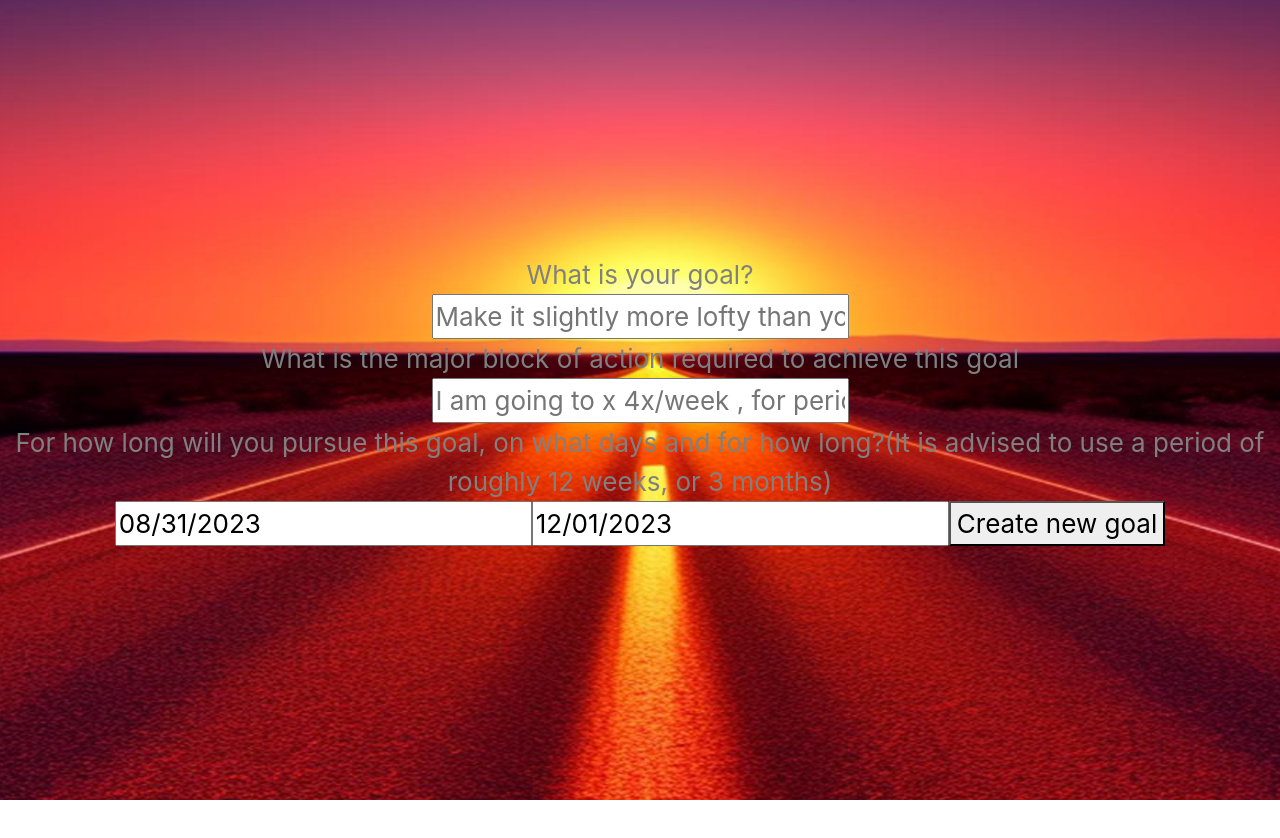
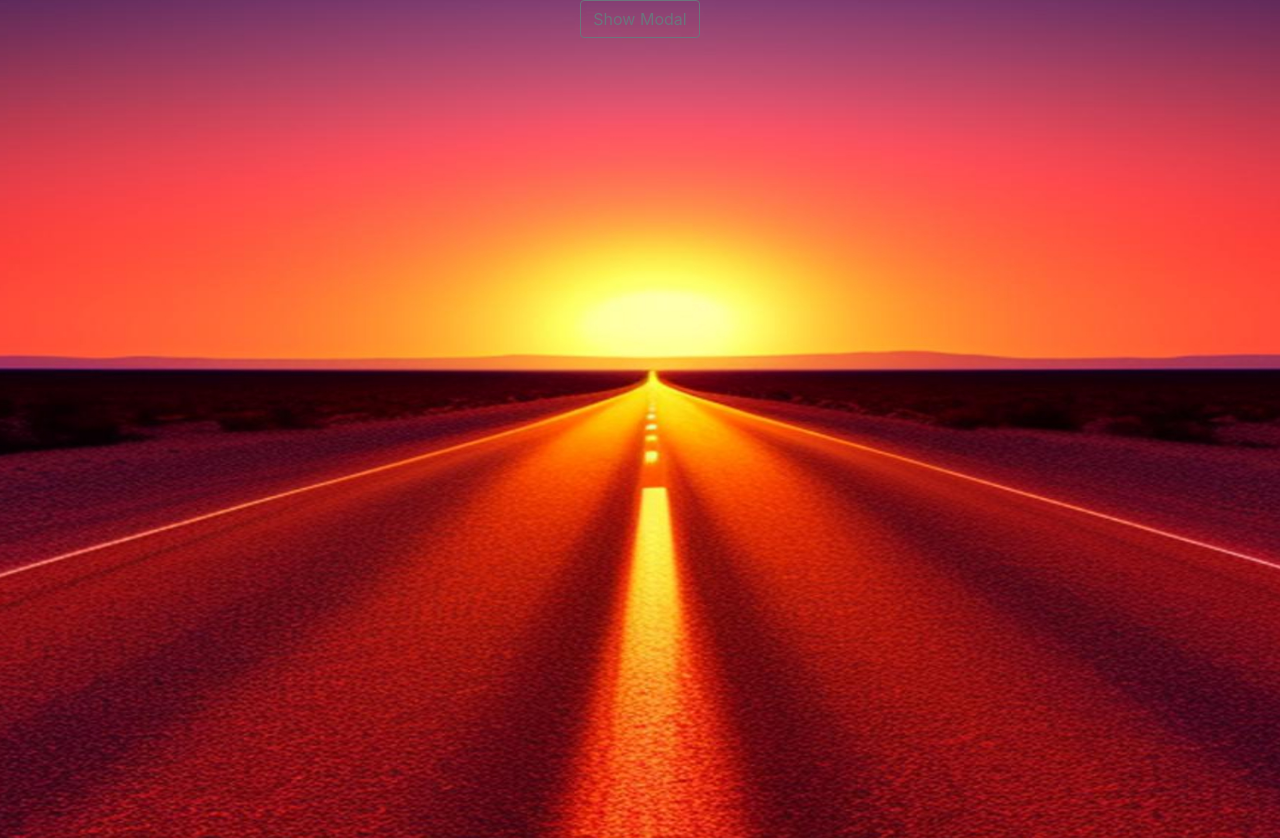
Before and after one commit to 2000mato/AH-Goals-Toolkit, a React (Create React App) app in the folder toolkit/: page / in a window 1280 px wide. Before the commit the page ends 800 px from the top, so only its background shows below. Built offline with nearby package versions, Linux system fonts and the light colour scheme.

Commit message:
toolbar button toggles visibility of modal

```diff
--- a/toolkit/src/App.js
+++ b/toolkit/src/App.js
@@ -1,14 +1,15 @@
 import './App.css';
-import GoalPrompt from './Prompt';
+import Prompt from './Prompt';
 import ContextProvider from './ContextProvider';
-
+import Toolbar from './Toolbar';
 
 function App() {
   return (
     <div className="App">
       <ContextProvider >
+        <Toolbar />
       <header className="App-header">
-        <GoalPrompt />
+        <Prompt />
       </header>
       </ContextProvider>
     </div>
--- a/toolkit/src/Prompt.js
+++ b/toolkit/src/Prompt.js
@@ -1,13 +1,14 @@
 import React from "react";
 import DatePicker from "react-datepicker";
 import 'react-datepicker/dist/react-datepicker.css';
-import { useState } from "react";
+import { useState, useContext } from "react";
 import "./Prompt.css";
+import Context from "./Context";
 
 
-function GoalPrompt() {
+function Prompt() {
     // add a usestate method later based on clicking a button to reset the goal or intitialize the goal
-    const [showModal, setShowModal] = useState(true);
+    const { showModal, setShowModal } = useContext(Context);
     //default date starts at today
     const [startDate, setStartDate] = useState(new Date());
     // variables are used to set an end date of the advised period of 3 month period of goal pursuit
@@ -42,4 +43,4 @@ function GoalPrompt() {
     )
 }
 
-export default GoalPrompt;
+export default Prompt;
--- /dev/null
+++ b/toolkit/src/Toolbar.js
@@ -0,0 +1,21 @@
+import React, {useContext} from 'react';
+import Context from './Context';
+
+function Toolbar() {
+
+const {setShowModal} = useContext(Context);
+
+
+const toggleModal = () => {
+    setShowModal(prevState => !prevState);
+}
+
+
+    return(
+        <div className='toolbar'>
+            <button className='btn btn-outline-secondary' onClick={toggleModal}>Show Modal</button>
+        </div>
+    )
+}
+
+export default Toolbar;
```
